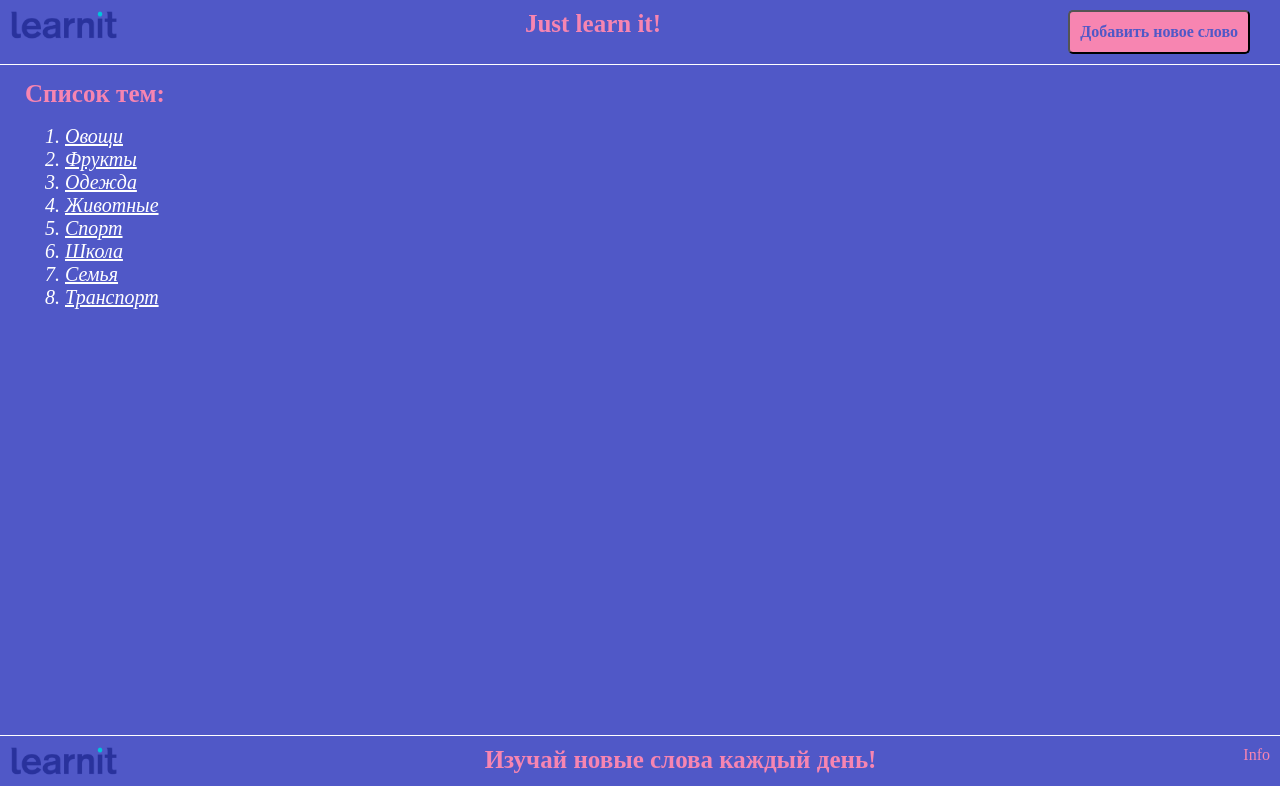
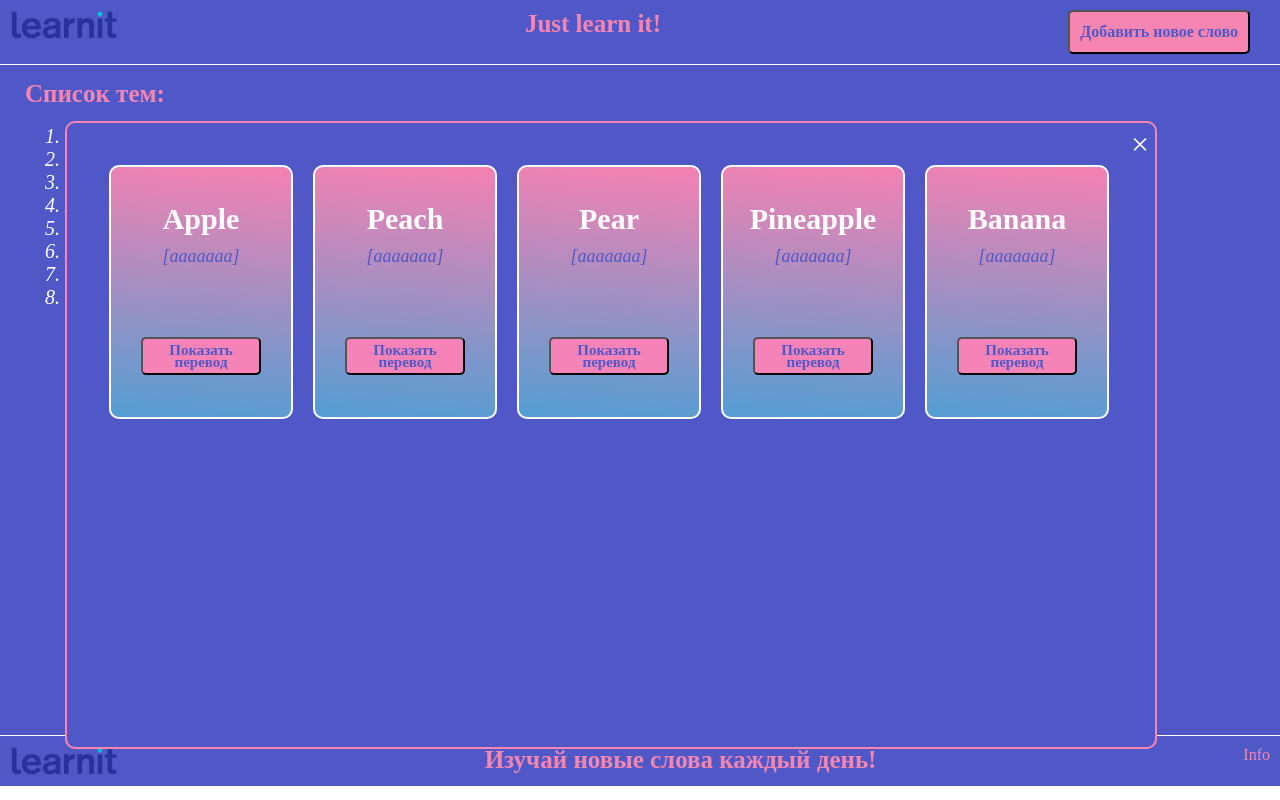
Before and after one commit to Vlada650/React, a React (Create React App) app in the folder learnit2app/: page / in a window 1280 px wide. Both pictures are taken after a click on the item "Фрукты". Built offline with nearby package versions, Linux system fonts and the light colour scheme.

Commit message:
add rendering

```diff
--- a/learnit2app/src/App.js
+++ b/learnit2app/src/App.js
@@ -17,7 +17,107 @@ const words = [
     russian: "Помидор",
     transcription: "aaaaaaa",
     unit: "Овощи"
-  }
+  }, {
+    english: "Carrot",
+    russian: "Морковь",
+    transcription: "aaaaaaa",
+    unit: "Овощи"
+  }, {
+    english: "Eggplant",
+    russian: "Баклажан ",
+    transcription: "aaaaaaa",
+    unit: "Овощи"
+  }, {
+    english: "Corn",
+    russian: "Кукуруза ",
+    transcription: "aaaaaaa",
+    unit: "Овощи"
+  }, {
+    english: "Cucumber ",
+    russian: "Огурец ",
+    transcription: "aaaaaaa",
+    unit: "Овощи"
+  }, {
+    english: "Cabbage",
+    russian: "Капуста ",
+    transcription: "aaaaaaa",
+    unit: "Овощи"
+  }, {
+    english: "Apple",
+    russian: "Яблоко",
+    transcription: "aaaaaaa",
+    unit: "Фрукты"
+  }, {
+    english: "Peach",
+    russian: "Персик ",
+    transcription: "aaaaaaa",
+    unit: "Фрукты"
+  }, {
+    english: "Pear",
+    russian: "Груша ",
+    transcription: "aaaaaaa",
+    unit: "Фрукты"
+  }, {
+    english: "Pineapple",
+    russian: "Ананас ",
+    transcription: "aaaaaaa",
+    unit: "Фрукты"
+  }, {
+    english: "Banana",
+    russian: "Банан ",
+    transcription: "aaaaaaa",
+    unit: "Фрукты"
+  }, {
+    english: "T-shirt",
+    russian: "Футболка ",
+    transcription: "aaaaaaa",
+    unit: "Одежда"
+  }, {
+    english: "Shorts",
+    russian: "Шорты ",
+    transcription: "aaaaaaa",
+    unit: "Одежда"
+  }, {
+    english: "Pants",
+    russian: "Брюки",
+    transcription: "aaaaaaa",
+    unit: "Одежда"
+  }, {
+    english: "Dress",
+    russian: "Платье ",
+    transcription: "aaaaaaa",
+    unit: "Одежда"
+  }, {
+    english: "Jacket",
+    russian: "Куртка",
+    transcription: "aaaaaaa",
+    unit: "Одежда"
+  }, {
+    english: "Cat",
+    russian: "Кот",
+    transcription: "aaaaaaa",
+    unit: "Животныее"
+  }, {
+    english: "Dog",
+    russian: "Собака",
+    transcription: "aaaaaaa",
+    unit: "Животныее"
+  }, {
+    english: "Parrot",
+    russian: "Попугай",
+    transcription: "aaaaaaa",
+    unit: "Животныее"
+  }, {
+    english: "Tiger",
+    russian: "Тигр",
+    transcription: "aaaaaaa",
+    unit: "Животныее"
+  }, {
+    english: "Lion",
+    russian: "Лев",
+    transcription: "aaaaaaa",
+    unit: "Животныее"
+  },
 ];
 
 function App() {
--- a/learnit2app/src/components/allcards.jsx
+++ b/learnit2app/src/components/allcards.jsx
@@ -1,14 +1,16 @@
-import React from "react";
+import React, { useState } from "react";
 import './mainpage.scss';
 
 function UnitCards(props) {
+
+    const [pushed, setPushed] = useState(false)
+
     return (
         <div className="card">
             <div className="card__word">{props.english}</div>
-            <div className="card__scription">[{props.transcription}]</div>
-            <div className="card__translate">{props.russian}</div>
-            <p className="card__unit">Unit: {props.unit}</p>
-            <div className="card__button"><button className="card__button-add">Button</button></div>
+            <div className="card__scription">[{props.transcription}]</div>{
+                pushed ? (<div className="card__translate">{props.russian}</div>)
+                    : (<div className="card__button"><button className="card__button-add" onClick={() => { setPushed(true) }}>Показать перевод</button></div>)}
         </div>
 
     );
--- a/learnit2app/src/components/allwords.jsx
+++ b/learnit2app/src/components/allwords.jsx
@@ -7,18 +7,23 @@ function Allwords(props) {
     const [valueEn, setValueEn] = useState(props.english)
     const [valueRu, setValueRu] = useState(props.russian)
     const [valueTr, setValueTr] = useState(props.transcription)
+    //const [cancel] = useState(false)
+
+    {/*const cancel = () => {
+        document.getElementById('english').value = valueEn
+    */}
 
     return (
         <tbody>
             {
                 isSelected ? (<tr className="table" >
-                    <td className="table__text"><input type="text" onBlur={() => { toggleSelected(false) }} onChange={(val) => setValueEn(val.target.valueEn)} value={valueEn}></input></td>
-                    <td className="table__text"><input type="text" onChange={(val) => setValueTr(val.target.valueTr)} value={valueTr}></input></td>
-                    <td className="table__text"><input type="text" onChange={(val) => setValueRu(val.target.valueRu)} value={valueRu}></input></td>
+                    <td className="table__text"><input type="text" id="english" onBlur={() => { toggleSelected(false) }} onChange={(val) => setValueEn(val.target.value)} value={valueEn}></input></td>
+                    <td className="table__text"><input type="text" onBlur={() => { toggleSelected(false) }} onChange={(val) => setValueTr(val.target.value)} value={valueTr}></input></td>
+                    <td className="table__text"><input type="text" onBlur={() => { toggleSelected(false) }} onChange={(val) => setValueRu(val.target.value)} value={valueRu}></input></td>
                     <td className="table__text">{props.unit}</td>
                     <td className="table__button">
-                        <button className="table__button-btn" >Save</button>
-                        <button className="table__button-btn">Cancel</button>
+                        <button className="table__button-btn" onClick={() => { toggleSelected(false) }}>Save</button>
+                        <button className="table__button-btn" onClick={() => { toggleSelected(false) }}>Cancel</button>
                     </td>
                 </tr>)
                     : (<tr className="table" >
--- a/learnit2app/src/components/mainpage.jsx
+++ b/learnit2app/src/components/mainpage.jsx
@@ -5,6 +5,19 @@ import './mainpage.scss';
 function List(props) {
 
     const [clicked, setClicked] = useState(false)
+    const [clicked2, setClicked2] = useState(false)
+
+    let vegetablesArr = props.words.filter(function (props) {
+        if (props.unit == "Овощи") {
+            return true;
+        }
+    });
+
+    let fruitsArr = props.words.filter(function (props) {
+        if (props.unit == "Фрукты") {
+            return true;
+        }
+    });
 
     return (
         <div className="mainContainer" >
@@ -14,11 +27,17 @@ function List(props) {
                 {clicked
                     && (<div className="card__container">
                         <label onClick={() => { setClicked(false) }} tabIndex="0" onBlur={() => { setClicked(false) }} className="mainContainer-closer">&#215;</label>{
-                            props.words.map((word) =>
+                            vegetablesArr.map((word) =>
                                 <UnitCards key={word.english} english={word.english} russian={word.russian} transcription={word.transcription} unit={word.unit} />)}
                     </div>)
                 }
-                <li className="mainContainer__list">Фрукты</li>
+                <li className="mainContainer__list" onClick={() => { setClicked2(true) }} >Фрукты</li> {clicked2
+                    && (<div className="card__container">
+                        <label onClick={() => { setClicked2(false) }} tabIndex="0" onBlur={() => { setClicked2(false) }} className="mainContainer-closer">&#215;</label>{
+                            fruitsArr.map((word) =>
+                                <UnitCards key={word.english} english={word.english} russian={word.russian} transcription={word.transcription} unit={word.unit} />)}
+                    </div>)
+                }
                 <li className="mainContainer__list">Одежда</li>
                 <li className="mainContainer__list">Животные</li>
                 <li className="mainContainer__list">Спорт</li>
@@ -26,10 +45,10 @@ function List(props) {
                 <li className="mainContainer__list">Семья</li>
                 <li className="mainContainer__list">Транспорт</li>
                 {/*<div>Автобус, автомобиль, самолет, корабль, светофор, дорога, вертолет</div>
-                <div>, морковь, баклажан, кабачок, капуста, , огурец, лук, чеснок, кукуруза</div>
-                <div>Яблоко, груша, ананас, киви, банан, апельсин, гранат, мандарин, персик, манго</div>
-                <div>Футболка, шорты, брюки, джинсы, юбка, платье, костюм, куртка, шляпа, туфли</div>
-                <div>Кот, собака, тигр, лев, слон, заяц, жираф, зебра, обезьяна, страус</div>
+                <div>кабачок, капуста, лук, чесно</div>
+                <div>киви, , апельсин, гранат, мандарин, , манго</div>
+                <div>джинсы, юбка, , костюм, , шляпа, туфли</div>
+                <div> слон, заяц, жираф, зебра, обезьяна</div>
                 <div>Велосипед, спортзал, упражнение, тренер, мяч, скакалка, спортсмен, бассейн, волейбол, баскетбол</div>
                  <div>Ученик, учитель, тетрадь, книга, парта, доска, ручка, карандаш, предмет, тема</div>
                 <div>Мама, папа, дочь, сын, брат, сестра, бабушка, дедушка, родители, бабушка с дедушкой</div>*/}
--- a/learnit2app/src/components/mainpage.scss
+++ b/learnit2app/src/components/mainpage.scss
@@ -156,18 +156,18 @@ input {
 }
 
 .card {
-    width: 200px;
-    height: 250px;
-    padding: 50px 30px;
+    width: 120px;
+    height: 180px;
+    padding: 35px 30px;
     background: $backGradient;
     border: 2px solid white;
     border-radius: 10px;
+    margin: 10px;
 }
 
 .card__word{
-    font-size:x-large;
+    font-size:30px;
     font-weight: bolder;
-    margin-top: 30px;
     padding-bottom: 10px;
     display: flex;
     justify-content: center;
@@ -180,6 +180,7 @@ input {
     display: flex;
     justify-content: center;
     color: $mainColor;
+    font-size: 18px;
 }
 
 .card__translate{
@@ -187,33 +188,30 @@ input {
     font-weight: bold;
     display: flex;
     justify-content: center;
-}
-
-.card__unit{
-    display: flex;
-    justify-content: flex-end;
-    margin-top: 40px;
+    margin-top: 50px;
+    color: $mainColor;
+    font-size: 25px;
 }
 
 .card__button{
     display: flex;
-    justify-content: flex-end;
+    justify-content: center;
 }
 
 .card__button-add {
     color: $mainColor;
     border-radius: 5px;
-    padding: 5px 10px;
+    padding: 5px;
     background-color: rgba(245, 131, 184);
     font-weight: 600;
     transition: all 0.5s;
     position: relative;
-    line-height: 20px;
+    line-height: 12px;
     cursor: pointer;
-    font-size: 13px;
-    margin-top: 40px;
+    font-size: 15px;
+    margin-top: 50px;
+}
 
-}
 .card__button-add::before {
   content: '';
   position: absolute;
```
